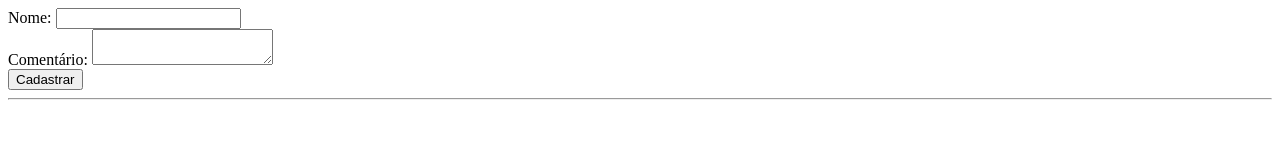
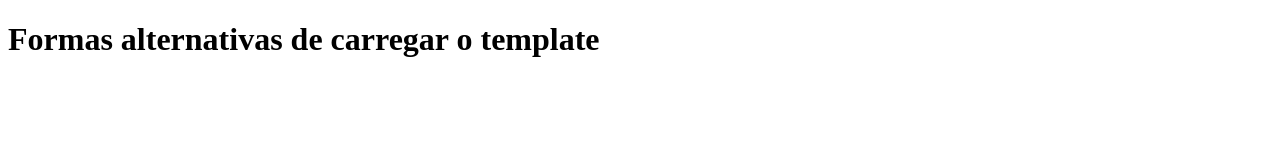
Before and after one commit to jheorgenes/vue3-avancando-com-vuejs, a plain HTML site: page index.html in a window 1280 px wide. Drawn offline with Linux system fonts and the light colour scheme.

Commit message:
- Carregando o template por meio do $mount

```diff
--- a/index.html
+++ b/index.html
@@ -12,32 +12,19 @@
 </head>
 <body>
   <div id="app">
-    <form ref="formulario">
-      <span>Nome: </span><input type="text" id="inputNome" ref="inputNome">
-      <br>
-      <span>Comentário: </span><textarea></textarea>
-      <br>
-      <button @click.prevent="cadastrar()">Cadastrar</button>
-    </form>
-    <hr>
-    {{ resultado }}
+    <h1>{{ texto1 }}</h1>
+    <p>{{ texto2 }}</p>
   </div>
   <script>
+    const vm = new Vue({
+      // el: '#app',
+      data: {
+        texto1: 'Template',
+        texto1: 'Formas alternativas de carregar o template'
+      }
+    })
 
-    const vm = new Vue({
-      el: '#app',
-      data: {
-        resultado: ''
-      },
-      methods: {
-        cadastrar() {
-          let nome = this.$refs.inputNome.value;
-          let comentario = this.$refs.formulario[1].value;
-
-          this.resultado = `${nome} disse "${comentario}"`
-        }
-      },
-    })
+    vm.$mount('#app')
   </script>
 </body>
 </html>
```
